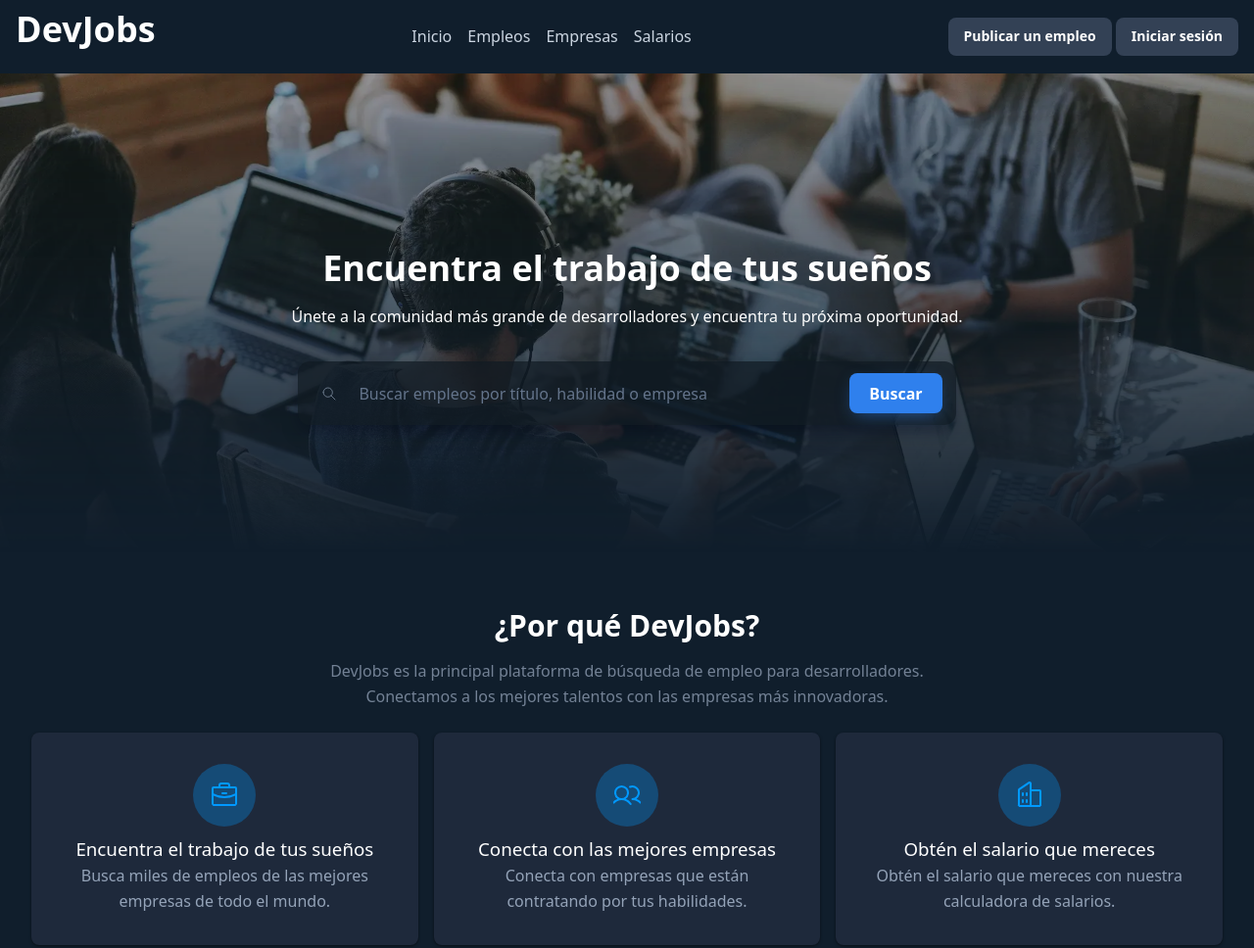
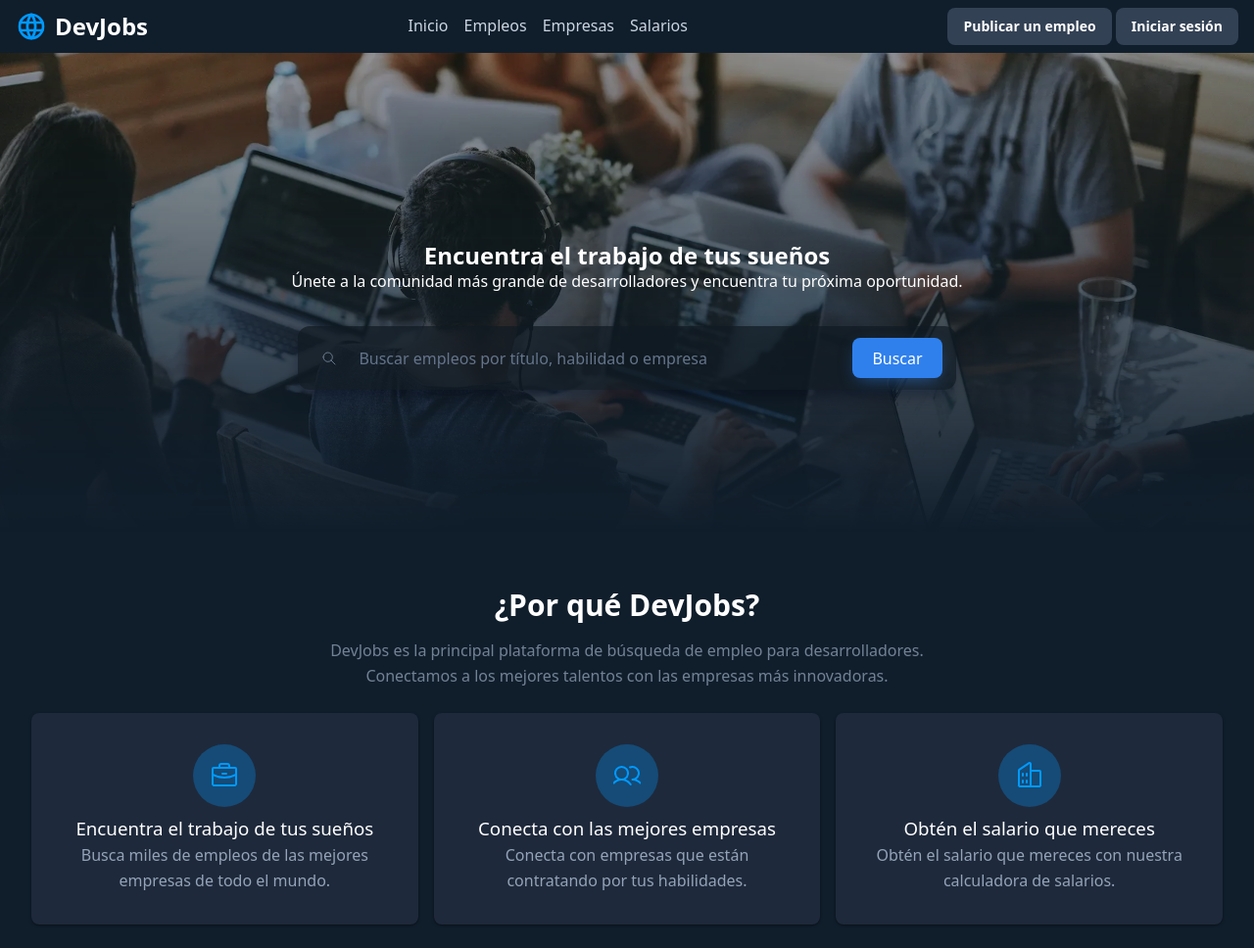
Before and after one commit to Macrisz/Jscam_JR, a plain HTML site: page html-css-js/index.html in a window 1280 px wide. Shown: the top 968 px of the page at 98% size. Drawn offline with Linux system fonts and the light colour scheme.

Commit message:
Actualizar proyecto con cambios recientes

```diff
--- a/html-css-js/index.html
+++ b/html-css-js/index.html
@@ -11,7 +11,19 @@
 
 <body>
     <header>
-        <h1>DevJobs</h1>
+        <h1>
+            <svg xmlns="http://www.w3.org/2000/svg" width="24" height="24" viewBox="0 0 24 24" fill="none"
+                stroke="currentColor" stroke-width="2" stroke-linecap="round" stroke-linejoin="round"
+                class="icon icon-tabler icons-tabler-outline icon-tabler-world">
+                <path stroke="none" d="M0 0h24v24H0z" fill="none" />
+                <path d="M3 12a9 9 0 1 0 18 0a9 9 0 0 0 -18 0" />
+                <path d="M3.6 9h16.8" />
+                <path d="M3.6 15h16.8" />
+                <path d="M11.5 3a17 17 0 0 0 0 18" />
+                <path d="M12.5 3a17 17 0 0 1 0 18" />
+            </svg>
+            DevJobs
+        </h1>
 
         <nav>
             <a href="">Inicio</a>
--- a/html-css-js/styles.css
+++ b/html-css-js/styles.css
@@ -40,7 +40,7 @@
   font-display: swap;
   font-weight: 100 900;
   src: url(https://cdn.jsdelivr.net/fontsource/fonts/inter:vf@latest/latin-wght-normal.woff2) format('woff2-variations');
-  unicode-range: U+0000-00FF,U+0131,U+0152-0153,U+02BB-02BC,U+02C6,U+02DA,U+02DC,U+0304,U+0308,U+0329,U+2000-206F,U+20AC,U+2122,U+2191,U+2193,U+2212,U+2215,U+FEFF,U+FFFD;
+  unicode-range: U+0000-00FF, U+0131, U+0152-0153, U+02BB-02BC, U+02C6, U+02DA, U+02DC, U+0304, U+0308, U+0329, U+2000-206F, U+20AC, U+2122, U+2191, U+2193, U+2212, U+2215, U+FEFF, U+FFFD;
 }
 
 
@@ -67,23 +67,23 @@ body {
 
 
 
-
-
-
-
-
-
-
 /* Títulos principales */
 h1 {
-  font-size: 2.25rem;
-  font-weight: 900;
-  margin-bottom: 1rem;
+  font-size: 1.5rem;
   line-height: 1.2;
   text-wrap: balance;
+  display: flex;
+  align-items: center;
+  gap: 0.5rem;
+
+  svg {
+    width: 2rem;
+    height: 2rem;
+    color: var(--primary-light);
+  }
 }
 
-h1 + p {
+h1+p {
   text-wrap: balance;
   margin-bottom: 2rem
 }
@@ -116,7 +116,8 @@ nav {
     transition: color 0.2s;
     font-weight: 500;
 
-    &:hover, &:focus {
+    &:hover,
+    &:focus {
       color: var(--primary);
       outline: none;
     }
@@ -137,7 +138,7 @@ header div a {
 }
 
 /* Hero */
-main > section:nth-child(1) {
+main>section:nth-child(1) {
   height: 500px;
   text-align: center;
   display: flex;
@@ -149,7 +150,7 @@ main > section:nth-child(1) {
     padding-top: 36px;
   }
 
-  & > img {
+  &>img {
     position: absolute;
     width: 100%;
     height: 100%;
@@ -170,14 +171,15 @@ form {
   display: flex;
   align-items: center;
   gap: 0.75rem;
-  background-color: rgba(16, 25, 34, 0.72); /* barra semitransparente */
+  background-color: rgba(16, 25, 34, 0.72);
+  /* barra semitransparente */
   border-radius: 12px;
   /* padding horizontal un poco mayor para dejar espacio al icono y al botón */
   padding: 0.6rem 0.9rem;
-  box-shadow: 0 8px 20px -6px rgba(2,6,23,0.6);
+  box-shadow: 0 8px 20px -6px rgba(2, 6, 23, 0.6);
 }
 
-form > svg,
+form>svg,
 form span {
   color: var(--text-muted);
   display: flex;
@@ -185,7 +187,7 @@ form span {
   flex-shrink: 0;
 }
 
-form > svg {
+form>svg {
   width: 28px;
   height: 28px;
   padding: 6px;
@@ -210,20 +212,32 @@ form input[type="text"]::placeholder {
   color: #64748b;
 }
 
-form button[type="submit"] {
+button {
   padding: 0.6rem 1.25rem;
   border-radius: 8px;
-  background-color: #2f80ed; /* azul brillante similar a las imágenes */
+  background-color: #2f80ed;
+  /* azul brillante similar a las imágenes */
   color: white;
-  font-weight: 700;
+  font-weight: 400;
   border: none;
   cursor: pointer;
   transition: background-color 0.2s;
   font-family: inherit;
   font-size: 1rem;
   white-space: nowrap;
-  box-shadow: 0 6px 18px -6px rgba(47,128,237,0.6);
+  box-shadow: 0 6px 18px -6px rgba(47, 128, 237, 0.6);
   flex-shrink: 0;
+
+  &:hover,
+  &:focus {
+    background-color: var(--primary-hover);
+    outline: 2px solid white;
+    outline-offset: 2px;
+
+    &:active {
+      transform: scale(0.90);
+    }
+  }
 }
 
 /* Si el botón está dentro del div, reducir el margen interno derecho en dispositivos pequeños */
@@ -231,26 +245,21 @@ form button[type="submit"] {
   form {
     gap: 0.5rem;
   }
-  form button[type="submit"] {
+
+  button {
     padding: 0.5rem 0.9rem;
     font-size: 0.95rem;
   }
 }
 
-form button[type="submit"]:hover,
-form button[type="submit"]:focus {
-  background-color: var(--primary-hover);
-  /* outline: 2px solid white;
-  outline-offset: 2px; */
-}
 
 /* Features Section */
-main > section:nth-child(2) {
+main>section:nth-child(2) {
   padding-inline: 1rem;
   background-color: var(--background);
   padding-top: 2rem;
 
-  & > header {
+  &>header {
     gap: 2px;
     flex-direction: column;
 
@@ -263,28 +272,28 @@ main > section:nth-child(2) {
     }
   }
 
-  & > div {
+  &>div {
     max-width: 1280px;
     margin: 0 auto;
   }
 }
 
 /* Centrar el párrafo del header en la sección de features (sin modificar HTML) */
-main > section:nth-child(2) > header > p {
+main>section:nth-child(2)>header>p {
   text-align: center;
   max-width: 42rem;
   margin: 0.5rem auto 0;
   color: var(--text-muted);
 }
 
-main > section:nth-child(2) h2 {
+main>section:nth-child(2) h2 {
   font-size: 1.875rem;
   font-weight: 700;
   color: var(--text-primary);
   margin-bottom: 1rem;
 }
 
-main > section:nth-child(2) > div > div:first-child > p {
+main>section:nth-child(2)>div>div:first-child>p {
   font-size: 1.125rem;
   color: var(--text-muted);
   max-width: 42rem;
@@ -292,15 +301,16 @@ main > section:nth-child(2) > div > div:first-child > p {
 }
 
 /* Grid de Features */
-main > section:nth-child(2) footer {
+main>section:nth-child(2) footer {
   display: grid;
   grid-template-columns: 1fr;
   gap: 16px
 }
 
 @media screen and (min-width: 640px) {
-  main > section:nth-child(2) footer {
-    grid-template-columns: 1fr 1fr 1fr; /* 2 columnas en pantallas medianas */
+  main>section:nth-child(2) footer {
+    grid-template-columns: 1fr 1fr 1fr;
+    /* 2 columnas en pantallas medianas */
   }
 
 }
@@ -370,6 +380,6 @@ article {
 }
 
 /* Añadir border-top solo al footer principal (copyright) sin tocar el footer de features */
-body > footer {
+body>footer {
   border-top: 1px solid var(--border);
 }
```
Also changed, not shown: html-css-js/Empleos.html (+13 -1 lines).
